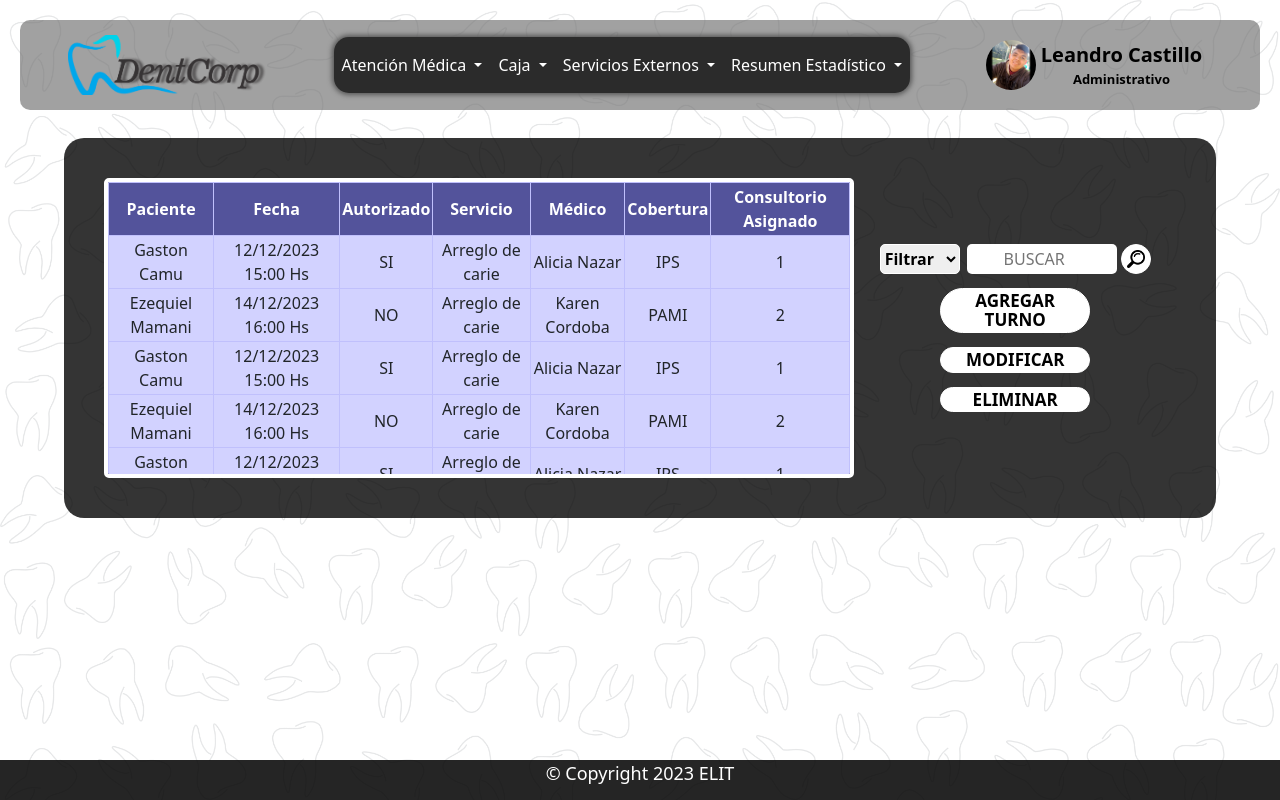
After one commit to GastonCamu/DentCorp, a Django app: template DentCorpApp/templates/atencion-medica/tabla.html in a window 1280 px wide. The commit adds this page. Run offline with Django 4.2, Linux system fonts and the light colour scheme; the template is opened without the code that fills it, so the values that code supplies are empty; some libraries are stand-ins or nearby versions.

Commit message:
cambios en tablas y base

```diff
--- a/DentCorp/settings.py
+++ b/DentCorp/settings.py
@@ -80,7 +80,7 @@ WSGI_APPLICATION = 'DentCorp.wsgi.application'
 DATABASES = {
     'default': {
         'ENGINE': 'django.db.backends.mysql',
-        'NAME': 'dent_corp',
+        'NAME': 'dentcorp',
         'USER': 'root',
         'PASSWORD': '',
         'HOST': 'localhost',
--- /dev/null
+++ b/DentCorpApp/templates/atencion-medica/tabla.html
@@ -0,0 +1,91 @@
+{% extends 'base.html' %}
+{% block content  %}
+    {% load crispy_forms_tags %}
+<h2>{% block name_h2 %} {% endblock %}</h2>
+<div class="div-principal">
+    <div class="div-tabla">
+        <table>
+            <tr class="fila__titulo">
+                <td class="fila__titulo__contenido">Paciente</td>
+                <td class="fila__titulo__contenido">Fecha</td>
+                <td class="fila__titulo__contenido">Autorizado</td>
+                <td class="fila__titulo__contenido">Servicio</td>
+                <td class="fila__titulo__contenido">Médico</td>
+                <td class="fila__titulo__contenido">Cobertura</td>
+                <td class="fila__titulo__contenido">Consultorio Asignado</td>
+            </tr>
+            <tr class="fila__contenido">
+                <td>Gaston Camu</td>
+                <td>12/12/2023 15:00 Hs</td>
+                <td>SI</td>
+                <td>Arreglo de carie</td>
+                <td>Alicia Nazar</td>
+                <td>IPS</td>
+                <td>1</td>
+            </tr>
+            <tr class="fila__contenido">
+                <td>Ezequiel Mamani</td>
+                <td>14/12/2023 16:00 Hs</td>
+                <td>NO</td>
+                <td>Arreglo de carie</td>
+                <td>Karen Cordoba</td>
+                <td>PAMI</td>
+                <td>2</td>
+            </tr>
+            <tr class="fila__contenido">
+                <td>Gaston Camu</td>
+                <td>12/12/2023 15:00 Hs</td>
+                <td>SI</td>
+                <td>Arreglo de carie</td>
+                <td>Alicia Nazar</td>
+                <td>IPS</td>
+                <td>1</td>
+            </tr>
+            <tr class="fila__contenido">
+                <td>Ezequiel Mamani</td>
+                <td>14/12/2023 16:00 Hs</td>
+                <td>NO</td>
+                <td>Arreglo de carie</td>
+                <td>Karen Cordoba</td>
+                <td>PAMI</td>
+                <td>2</td>
+            </tr>
+            <tr class="fila__contenido">
+                <td>Gaston Camu</td>
+                <td>12/12/2023 15:00 Hs</td>
+                <td>SI</td>
+                <td>Arreglo de carie</td>
+                <td>Alicia Nazar</td>
+                <td>IPS</td>
+                <td>1</td>
+            </tr>
+            <tr class="fila__contenido">
+                <td>Ezequiel Mamani</td>
+                <td>14/12/2023 16:00 Hs</td>
+                <td>NO</td>
+                <td>Arreglo de carie</td>
+                <td>Karen Cordoba</td>
+                <td>PAMI</td>
+                <td>2</td>
+            </tr>
+            </table>
+    </div>
+        <div class="div-botones">
+        <form role="search">
+            <select id="">
+                <option disabled selected value="Default">Filtrar</option>
+                <option value="Paciente">Paciente</option>
+                <option value="Autorizado">Autorizado</option>
+                <option value="Medico">Medico</option>
+            </select>
+            <div>
+                <input type="search" placeholder="BUSCAR">
+                <button type="submit"><img src="../../assets/img/lupa.png" alt="B"></button>
+            </div>
+        </form>
+        <button>AGREGAR TURNO</button>
+        <button>MODIFICAR</button>
+        <button>ELIMINAR</button>
+        </div>
+</div>
+{% endblock %}
--- a/DentCorpApp/templates/base.html
+++ b/DentCorpApp/templates/base.html
@@ -14,7 +14,7 @@
 <body>
     {% include "partials/navbar.html" %}
     <main>
-
+        {% block content %} {% endblock %}
     </main>
     {% include "partials/footer.html" %}
     <script src="{% static 'libs/bootstrap/popper.min.js' %}"></script>
```
Also changed, not shown: db.sqlite3 (deleted).
